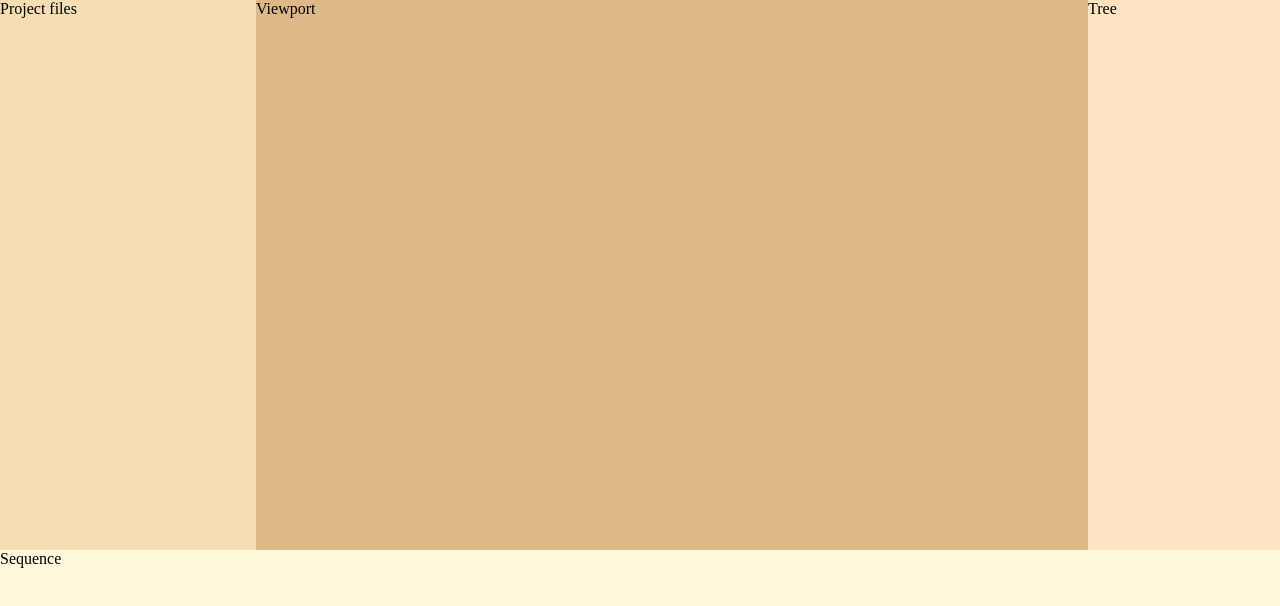
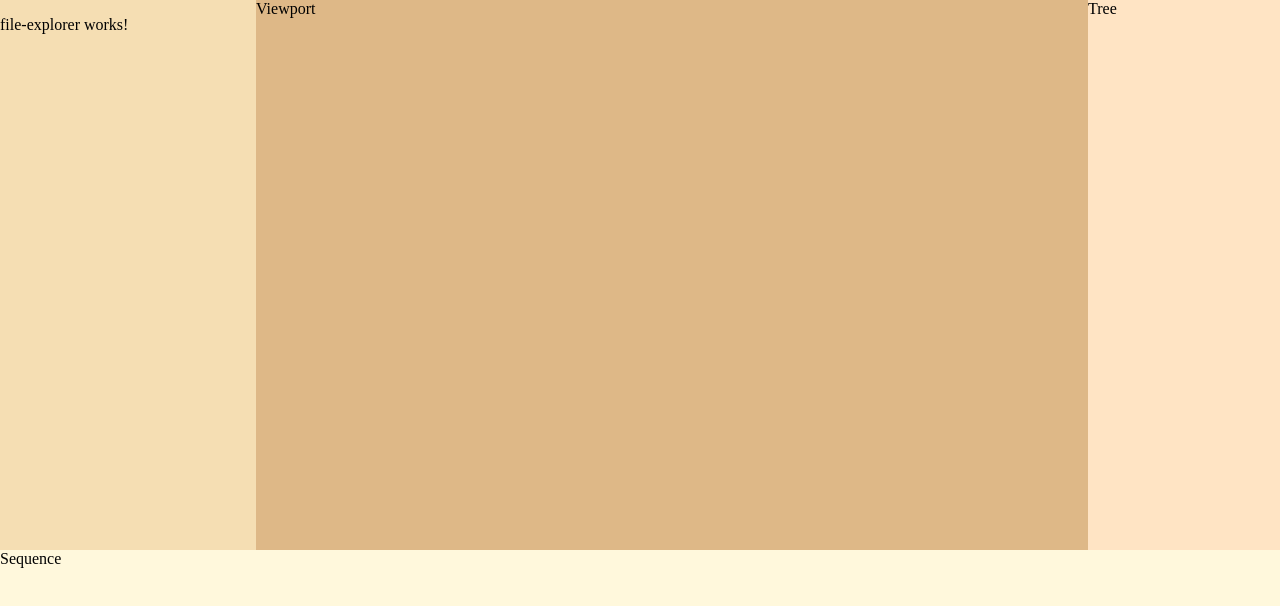
Before and after one commit to Goliworks/Kiyomics-Studio, an Angular app: page / in a window 1280 px wide. Shown: the top 606 px of the page. Built offline with nearby package versions, Linux system fonts and the light colour scheme.

Commit message:
feat: file explorer component

```diff
--- a/src/app/app.component.html
+++ b/src/app/app.component.html
@@ -1,4 +1,4 @@
-<section class="left">Project files</section>
+<section class="left"><app-file-explorer /></section>
 <section class="middle">Viewport</section>
 <section class="right">Tree</section>
 <section class="bottom">Sequence</section>
--- a/src/app/app.module.ts
+++ b/src/app/app.module.ts
@@ -2,10 +2,12 @@ import { NgModule } from '@angular/core';
 import { BrowserModule } from '@angular/platform-browser';
 
 import { AppComponent } from './app.component';
+import { FileExplorerComponent } from './components/file-explorer/file-explorer.component';
 
 @NgModule({
   declarations: [
-    AppComponent
+    AppComponent,
+    FileExplorerComponent
   ],
   imports: [
     BrowserModule
--- /dev/null
+++ b/src/app/components/file-explorer/file-explorer.component.html
@@ -0,0 +1 @@
+<p>file-explorer works!</p>
```
Also changed, not shown: src/app/components/file-explorer/file-explorer.component.ts (added, +10 -0 lines), src/app/components/file-explorer/file-explorer.component.scss (added), 1 other file (tests, documents, lock files or other folders).
